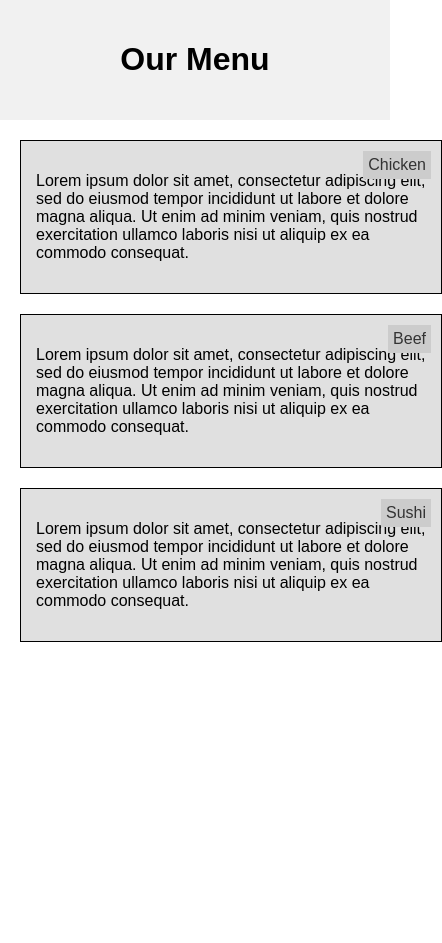
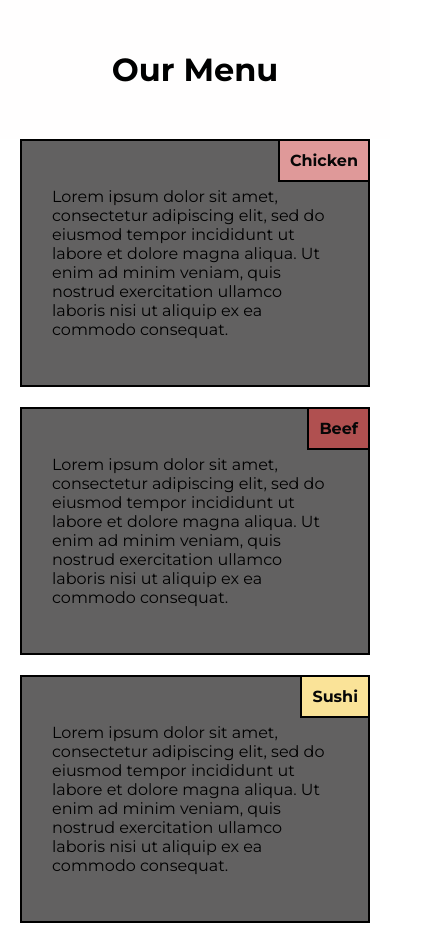
Before and after one commit to MarianDark/web-responsive, a plain HTML site: page module2-solution/index.html in a window 390 px wide. Shown: the whole page, 442 px wide, since content can reach past the window. Before the commit the page ends 844 px from the top, so only its background shows below. Drawn offline with Linux system fonts and the light colour scheme.

Commit message:
Added changes in design and styles for desktop, tablet, and mobile views

```diff
--- a/module2-solution/css/styles.css
+++ b/module2-solution/css/styles.css
@@ -1,49 +1,79 @@
 /* Estilos generales */
 body {
-    font-family: Arial, sans-serif;
+  font-family: "Montserrat", sans-serif;
   margin: 0;
   padding: 0;
+  box-sizing: border-box;
 }
 
 header {
   text-align: center;
-    background-color: #f1f1f1;
-    padding: 20px;
+  background-color: #fffefe;
+  padding: 50px;
+}
+
+h1 {
+  margin: 0;
+}
+
+/* Estilos para el contenedor de las secciones */
+.container {
+  display: flex;
+  flex-wrap: wrap;
+  justify-content: space-between; /* Asegura que las secciones estén alineadas horizontalmente */
+  margin: 0 20px; /* Márgenes horizontales para las secciones */
 }
 
 /* Estilos para las secciones */
 .section {
-    background-color: #e0e0e0;
-    margin: 20px;
-    padding: 15px;
-    border: 1px solid black;
-    position: relative;
+  background-color: #626161;
+  padding: 30px; /* Aumentamos el padding para dar más espacio */
+  border: 2px solid black;
+  position: relative; /* Para posicionar el título en la esquina superior derecha */
+  min-height: 150px; /* Aseguramos que haya suficiente altura para el contenido */
+  box-sizing: border-box;
+  margin-bottom: 20px; /* Espacio entre las secciones verticalmente */
 }
 
+/* Estilo para los títulos de sección */
 .title {
-    background-color: #ccc;
-    color: #333;
-    padding: 5px;
-    position: absolute;
-    top: 10px;
-    right: 10px;
+  color: rgb(7, 7, 7);
+  border: 2px solid black;
+  padding: 10px;
+  position: absolute; /* Posicionamiento absoluto */
+  top: -2px;
+  right: -2px;
+  font-weight: bold;
+}
+
+/* Colores diferentes para cada título */
+.title-chicken {
+  background-color: #df9999; /* Rojo tomate para Pollo */
+}
+
+.title-beef {
+  background-color: #b05050; /* Marrón para Carne */
+}
+
+.title-sushi {
+  background-color: #fae398; /* Verde Lima para Sushi */
 }
 
 /* Consultas de medios (Media Queries) */
+
+/* Vista de escritorio (992px y más) */
 @media (min-width: 992px) {
-    /* Vista de escritorio */
   .section {
     width: 30%;
-        float: left;
-        margin-right: 3.33%; /* Espacio entre secciones */
+    margin-right: 3.33%; /* Espacio entre las secciones */
   }
   .section:last-child {
-        margin-right: 0; /* Eliminar margen en la última sección */
+    margin-right: 0; /* Eliminar el margen en la última sección */
   }
 }
 
+/* Vista de tableta (entre 768px y 991px) */
 @media (max-width: 991px) and (min-width: 768px) {
-    /* Vista de tableta */
   .section {
     width: 48%; /* 2 secciones por fila */
     margin-right: 4%;
@@ -57,8 +87,8 @@ header {
   }
 }
 
+/* Vista móvil (igual o menor a 767px) */
 @media (max-width: 767px) {
-    /* Vista móvil */
   .section {
     width: 100%; /* Cada sección ocupa toda la fila */
     margin-right: 0;
--- a/module2-solution/index.html
+++ b/module2-solution/index.html
@@ -3,42 +3,44 @@
   <head>
     <meta charset="UTF-8" />
     <meta name="viewport" content="width=device-width, initial-scale=1.0" />
-    <title>Web-responsive</title>
+    <title>Web-Responsive</title>
     <link rel="stylesheet" href="css/styles.css" />
+    <link href="https://fonts.googleapis.com/css2?family=Montserrat:wght@400;700&display=swap" rel="stylesheet">
+
   </head>
   <body>
     <header>
       <h1>Our Menu</h1>
     </header>
 
+    <div class="container">
       <div class="section">
-      <div class="title">Chicken</div>
+        <div class="title title-chicken">Chicken</div>
         <p>
-        Lorem ipsum dolor sit amet, consectetur adipiscing elit, sed do eiusmod
-        tempor incididunt ut labore et dolore magna aliqua. Ut enim ad minim
-        veniam, quis nostrud exercitation ullamco laboris nisi ut aliquip ex ea
-        commodo consequat.
+          Lorem ipsum dolor sit amet, consectetur adipiscing elit, sed do
+          eiusmod tempor incididunt ut labore et dolore magna aliqua. Ut enim ad
+          minim veniam, quis nostrud exercitation ullamco laboris nisi ut
+          aliquip ex ea commodo consequat.
         </p>
       </div>
-
       <div class="section">
-      <div class="title">Beef</div>
+        <div class="title title-beef">Beef</div>
         <p>
-        Lorem ipsum dolor sit amet, consectetur adipiscing elit, sed do eiusmod
-        tempor incididunt ut labore et dolore magna aliqua. Ut enim ad minim
-        veniam, quis nostrud exercitation ullamco laboris nisi ut aliquip ex ea
-        commodo consequat.
+          Lorem ipsum dolor sit amet, consectetur adipiscing elit, sed do
+          eiusmod tempor incididunt ut labore et dolore magna aliqua. Ut enim ad
+          minim veniam, quis nostrud exercitation ullamco laboris nisi ut
+          aliquip ex ea commodo consequat.
         </p>
       </div>
-
       <div class="section">
-      <div class="title">Sushi</div>
+        <div class="title title-sushi">Sushi</div>
         <p>
-        Lorem ipsum dolor sit amet, consectetur adipiscing elit, sed do eiusmod
-        tempor incididunt ut labore et dolore magna aliqua. Ut enim ad minim
-        veniam, quis nostrud exercitation ullamco laboris nisi ut aliquip ex ea
-        commodo consequat.
+          Lorem ipsum dolor sit amet, consectetur adipiscing elit, sed do
+          eiusmod tempor incididunt ut labore et dolore magna aliqua. Ut enim ad
+          minim veniam, quis nostrud exercitation ullamco laboris nisi ut
+          aliquip ex ea commodo consequat.
         </p>
+      </div>
     </div>
   </body>
 </html>
```
Lines whose indentation alone changed are shown as unchanged.
